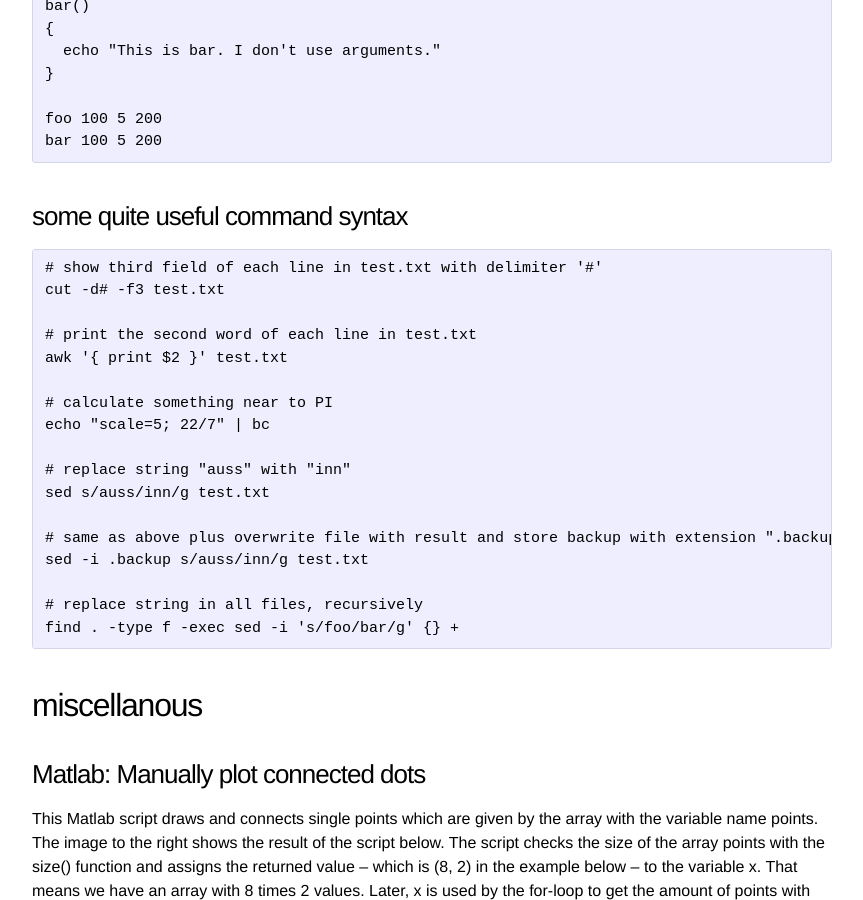
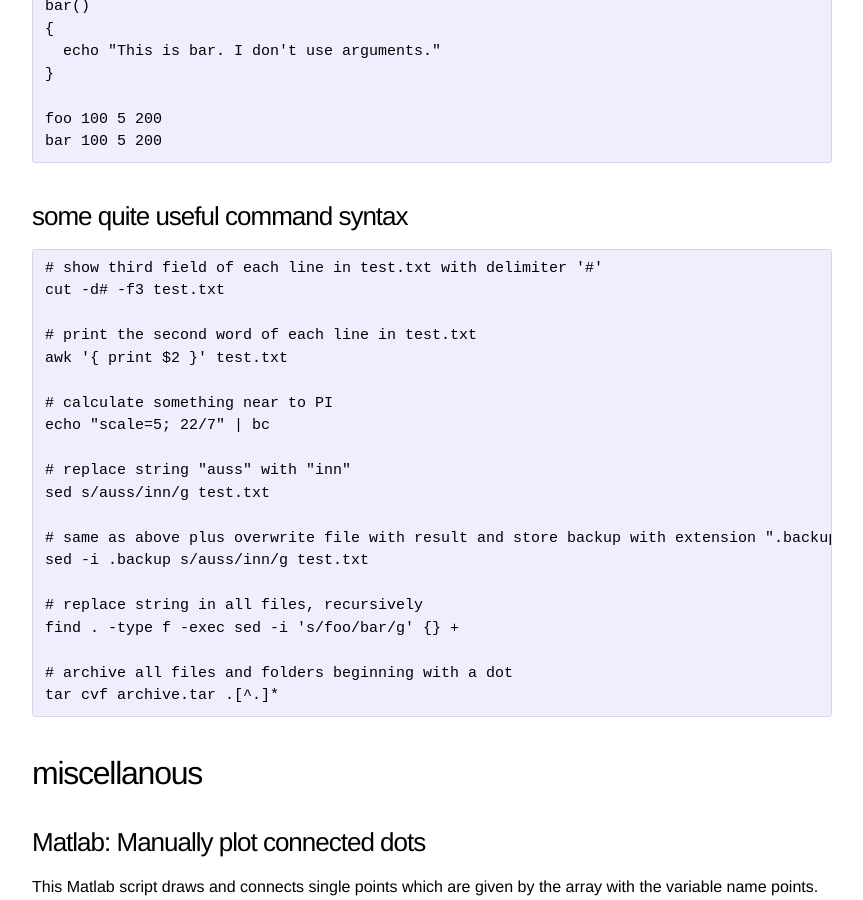
Before and after one commit to jewirth/jewirth.github.io, a Jekyll site: the page built from syntax.md, in a window 1280 px wide and 900 px high, scrolled down 5777 px. Shown: the whole window, without its empty margins (208-1071 px from the left). Built offline with Jekyll 4.4.1, drawn with Linux system fonts in a browser that asks for light colours.

Commit message:
Update syntax.md

```diff
--- a/syntax.md
+++ b/syntax.md
@@ -281,6 +281,10 @@ The snippets below show how to use redirections and piping:
 
     # replace string in all files, recursively
     find . -type f -exec sed -i 's/foo/bar/g' {} +
+
+    # archive all files and folders beginning with a dot
+    tar cvf archive.tar .[^.]*
+
 
 <a name="2"></a>
 
```
